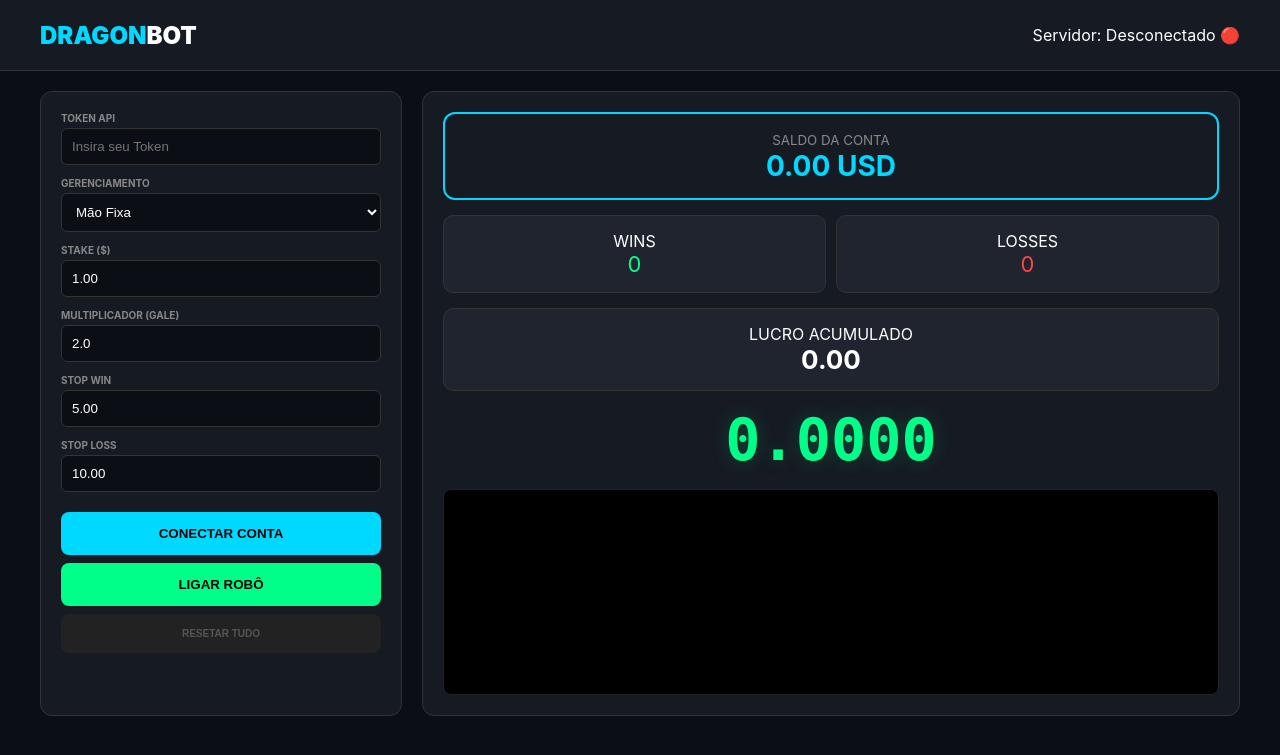
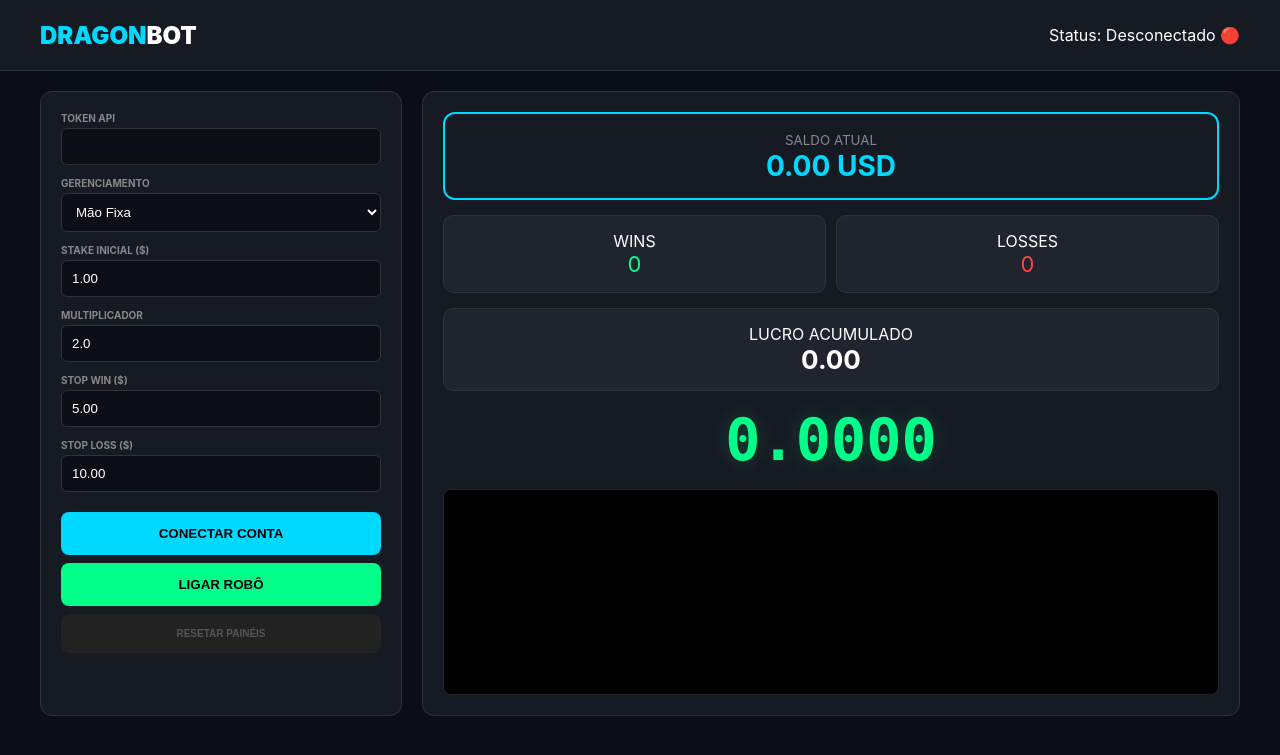
Before and after one commit to matheusdragons/dragonbot-saas, a FastAPI app: page /dashboard in a window 1280 px wide. Shown: the top 755 px of the page. Run offline with FastAPI, Linux system fonts and the light colour scheme.

Commit message:
Update index.html

```diff
--- a/templates/index.html
+++ b/templates/index.html
@@ -2,7 +2,7 @@
 <html lang="pt-br">
 <head>
     <meta charset="UTF-8">
-    <title>DragonBot Pro - Sistema de Alta Performance</title>
+    <title>DragonBot Pro - High Performance</title>
     <style>
         :root { --primary: #00d9ff; --success: #00ff88; --danger: #ff4444; --bg: #0b0e14; --card: #161a23; }
         body { background: var(--bg); color: white; font-family: 'Inter', sans-serif; margin: 0; }
@@ -13,25 +13,25 @@
         .input-group { margin-bottom: 12px; text-align: left; }
         label { display: block; font-size: 10px; color: #888; margin-bottom: 4px; text-transform: uppercase; font-weight: bold; }
         input, select { width: 100%; padding: 10px; border-radius: 6px; border: 1px solid #333; background: #0b0e14; color: white; box-sizing: border-box; }
-        .btn { width: 100%; padding: 14px; border-radius: 8px; border: none; font-weight: bold; cursor: pointer; margin-top: 8px; text-transform: uppercase; }
+        .btn { width: 100%; padding: 14px; border-radius: 8px; border: none; font-weight: bold; cursor: pointer; margin-top: 8px; text-transform: uppercase; transition: 0.3s; }
         .btn-auth { background: var(--primary); color: #000; }
         .btn-start { background: var(--success); color: #000; }
         .btn-start.active { background: var(--danger); color: white; }
         #preco { font-size: 4.5em; font-weight: 900; color: var(--success); font-family: monospace; margin: 15px 0; text-shadow: 0 0 20px rgba(0,255,136,0.2); }
         .stat-box { background: #1f242e; padding: 15px; border-radius: 10px; border: 1px solid #333; }
         #log { background: #000; padding: 12px; height: 180px; overflow-y: auto; border-radius: 8px; font-size: 11px; font-family: monospace; text-align: left; border: 1px solid #222; margin-top: 15px; }
-        .win-text { color: var(--success); } .loss-text { color: var(--danger); }
+        .win-text { color: var(--success) !important; } .loss-text { color: var(--danger) !important; }
     </style>
 </head>
 <body>
     <header class="header">
         <div style="font-weight: 900; color: var(--primary); font-size: 24px;">DRAGON<span style="color:white">BOT</span></div>
-        <div id="status_ws">Servidor: Desconectado 🔴</div>
+        <div id="status_ws">Status: Desconectado 🔴</div>
     </header>
 
     <div class="container">
         <div class="sidebar">
-            <div class="input-group"><label>Token API</label><input type="password" id="token_field" placeholder="Insira seu Token"></div>
+            <div class="input-group"><label>Token API</label><input type="password" id="token_field"></div>
             <div class="input-group">
                 <label>Gerenciamento</label>
                 <select id="strategy_type">
@@ -40,19 +40,19 @@
                     <option value="soros">Soros</option>
                 </select>
             </div>
-            <div class="input-group"><label>Stake ($)</label><input type="number" id="stake_field" value="1.00"></div>
-            <div class="input-group"><label>Multiplicador (Gale)</label><input type="number" id="gale_factor" value="2.0"></div>
-            <div class="input-group"><label>Stop Win</label><input type="number" id="stopwin_field" value="5.00"></div>
-            <div class="input-group"><label>Stop Loss</label><input type="number" id="stoploss_field" value="10.00"></div>
+            <div class="input-group"><label>Stake Inicial ($)</label><input type="number" id="stake_field" value="1.00"></div>
+            <div class="input-group"><label>Multiplicador</label><input type="number" id="gale_factor" value="2.0"></div>
+            <div class="input-group"><label>Stop Win ($)</label><input type="number" id="stopwin_field" value="5.00"></div>
+            <div class="input-group"><label>Stop Loss ($)</label><input type="number" id="stoploss_field" value="10.00"></div>
 
             <button class="btn btn-auth" onclick="iniciarConexao()">CONECTAR CONTA</button>
             <button id="btnPlay" class="btn btn-start" onclick="toggleRobot()">LIGAR ROBÔ</button>
-            <button class="btn" style="background:#222; color:#555; font-size:10px;" onclick="resetStats()">RESETAR TUDO</button>
+            <button class="btn" style="background:#222; color:#555; font-size:10px;" onclick="resetStats()">RESETAR PAINÉIS</button>
         </div>
 
         <div class="main">
             <div style="border: 2px solid var(--primary); padding: 15px; border-radius: 12px; margin-bottom: 15px;">
-                <small style="color:#888">SALDO DA CONTA</small>
+                <small style="color:#888">SALDO ATUAL</small>
                 <div id="balance_val" style="font-size: 28px; font-weight: bold; color: var(--primary);">0.00 USD</div>
             </div>
 
@@ -61,11 +61,7 @@
                 <div class="stat-box">LOSSES<br><span id="losses_val" class="loss-text" style="font-size: 22px;">0</span></div>
             </div>
 
-            <div class="stat-box">
-                LUCRO ACUMULADO<br>
-                <span id="profit_val" style="font-size: 26px; font-weight: bold;">0.00</span>
-            </div>
-
+            <div class="stat-box">LUCRO ACUMULADO<br><span id="profit_val" style="font-size: 26px; font-weight: bold;">0.00</span></div>
             <div id="preco">0.0000</div>
             <div id="log"></div>
         </div>
@@ -75,7 +71,6 @@
         let ws;
         let is_running = false, is_trading = false, is_auth = false;
         let v_wins = 0, v_losses = 0, v_profit = 0.0, v_stake = 1.0;
-        let last_id = null;
 
         function logMsg(msg, colorClass = "") {
             const logDiv = document.getElementById('log');
@@ -85,103 +80,100 @@
 
         function iniciarConexao() {
             const token = document.getElementById('token_field').value;
-            if(!token) return alert("Por favor, insira o Token!");
             const protocol = window.location.protocol === 'https:' ? 'wss:' : 'ws:';
             ws = new WebSocket(`${protocol}//${window.location.host}/ws`);
 
-            ws.onopen = () => {
-                logMsg("Conectando ao servidor...", "win-text");
-                ws.send(JSON.stringify({action: "auth", token: token}));
-            };
+            ws.onopen = () => ws.send(JSON.stringify({action: "auth", token: token}));
 
             ws.onmessage = (e) => {
                 const data = JSON.parse(e.data);
+
                 if (data.authorize) {
                     is_auth = true;
                     document.getElementById('status_ws').innerHTML = "Status: Online 🟢";
                     document.getElementById('balance_val').innerText = data.authorize.balance.toFixed(2) + " USD";
-                    logMsg("CONTA AUTENTICADA COM SUCESSO!", "win-text");
+                    logMsg("CONTA CONECTADA!", "win-text");
                     ws.send(JSON.stringify({action: "watch"}));
                 }
-                if (data.balance) { document.getElementById('balance_val').innerText = data.balance.balance.toFixed(2) + " USD"; }
+
+                if (data.balance) {
+                    document.getElementById('balance_val').innerText = data.balance.balance.toFixed(2) + " USD";
+                }
+
                 if (data.tick) {
-                    const price = data.tick.quote;
-                    document.getElementById('preco').innerText = price;
-                    const lastDigit = price.toString().slice(-1);
-                    // MOTOR DE LOOP: Só entra se não estiver em uma trade aberta
-                    if (is_running && !is_trading && lastDigit === "7") { executarCompra(); }
+                    document.getElementById('preco').innerText = data.tick.quote;
+                    if (is_running && !is_trading && data.tick.quote.toString().slice(-1) === "7") {
+                        executarEntrada();
+                    }
                 }
-                if (data.proposal_open_contract && data.proposal_open_contract.is_completed) {
-                    const contract = data.proposal_open_contract;
-                    if (contract.contract_id !== last_id) {
-                        last_id = contract.contract_id;
-                        finalizarTrade(contract);
+
+                // AQUI ESTÁ A CHAVE: Captura o resultado do contrato
+                if (data.proposal_open_contract) {
+                    const c = data.proposal_open_contract;
+                    if (c.is_completed) {
+                        processarFimContrato(c);
                     }
                 }
             };
         }
 
-        function executarCompra() {
-            const winLimit = parseFloat(document.getElementById('stopwin_field').value);
-            const lossLimit = parseFloat(document.getElementById('stoploss_field').value);
-
-            if (v_profit >= winLimit || v_profit <= (lossLimit * -1)) {
-                logMsg("META ALCANÇADA! PARANDO ROBÔ.", "win-text");
-                is_running = false;
-                atualizarBotao();
-                return;
+        function executarEntrada() {
+            // Checa Meta
+            if (v_profit >= parseFloat(document.getElementById('stopwin_field').value) ||
+                v_profit <= (parseFloat(document.getElementById('stoploss_field').value) * -1)) {
+                logMsg("META ATINGIDA.", "win-text");
+                is_running = false; atualizarBotao(); return;
             }
 
-            is_trading = true; // Bloqueia novas entradas até essa acabar
-            logMsg(`ORDEM ENVIADA: $${v_stake.toFixed(2)}`, "win-text");
+            is_trading = true;
+            logMsg(`ENTRADA ENVIADA: $${v_stake.toFixed(2)}`, "win-text");
             ws.send(JSON.stringify({ action: "buy", stake: v_stake.toString() }));
+
+            // Segurança: Se a corretora travar, libera em 12 segundos
+            setTimeout(() => { is_trading = false; }, 12000);
         }
 
-        function finalizarTrade(c) {
+        function processarFimContrato(c) {
             const p = parseFloat(c.profit);
-            const type = document.getElementById('strategy_type').value;
-            const baseStake = parseFloat(document.getElementById('stake_field').value);
             v_profit += p;
 
             if (p > 0) {
                 v_wins++;
                 logMsg(`VITÓRIA: +$${p.toFixed(2)}`, "win-text");
-                if (type === "soros") v_stake += p;
-                else v_stake = baseStake;
+                if (document.getElementById('strategy_type').value === "soros") v_stake += p;
+                else v_stake = parseFloat(document.getElementById('stake_field').value);
             } else {
                 v_losses++;
                 logMsg(`DERROTA: -$${Math.abs(p).toFixed(2)}`, "loss-text");
-                if (type === "martingale") v_stake *= parseFloat(document.getElementById('gale_factor').value);
-                else v_stake = baseStake;
+                if (document.getElementById('strategy_type').value === "martingale") v_stake *= parseFloat(document.getElementById('gale_factor').value);
+                else v_stake = parseFloat(document.getElementById('stake_field').value);
             }
 
-            // ATUALIZAÇÃO REAL DOS PAINÉIS
-            document.getElementById('wins_val').innerText = v_wins;
-            document.getElementById('losses_val').innerText = v_losses;
-            document.getElementById('profit_val').innerText = v_profit.toFixed(2);
-            document.getElementById('profit_val').className = v_profit >= 0 ? "win-text" : "loss-text";
+            // ATUALIZAÇÃO FORÇADA DOS PAINÉIS
+            document.getElementById('wins_val').innerHTML = v_wins;
+            document.getElementById('losses_val').innerHTML = v_losses;
+            document.getElementById('profit_val').innerHTML = v_profit.toFixed(2);
+            document.getElementById('profit_val').style.color = v_profit >= 0 ? "#00ff88" : "#ff4444";
 
-            // RESET DO MOTOR: Libera para a próxima entrada após o processamento
-            setTimeout(() => { is_trading = false; }, 800);
+            // LIBERA IMEDIATAMENTE PARA A PRÓXIMA
+            is_trading = false;
         }
 
         function toggleRobot() {
-            if(!is_auth) return alert("Conecte a conta primeiro!");
+            if(!is_auth) return alert("Conecte primeiro!");
             is_running = !is_running;
             atualizarBotao();
             if(is_running) {
                 v_stake = parseFloat(document.getElementById('stake_field').value);
                 is_trading = false;
-                logMsg("BUSCANDO DÍGITO 7...");
-            } else {
-                logMsg("ROBÔ PAUSADO.");
+                logMsg("BUSCANDO OPORTUNIDADE...");
             }
         }
 
         function atualizarBotao() {
             const btn = document.getElementById('btnPlay');
             btn.innerText = is_running ? "PARAR ROBÔ" : "LIGAR ROBÔ";
-            btn.classList.toggle('active', is_running);
+            btn.className = is_running ? "btn btn-start active" : "btn btn-start";
         }
 
         function resetStats() {
@@ -189,8 +181,7 @@
             document.getElementById('wins_val').innerText = "0";
             document.getElementById('losses_val').innerText = "0";
             document.getElementById('profit_val').innerText = "0.00";
-            document.getElementById('profit_val').className = "";
-            logMsg("Estatísticas resetadas.");
+            logMsg("Painéis resetados.");
         }
     </script>
 </body>
```
